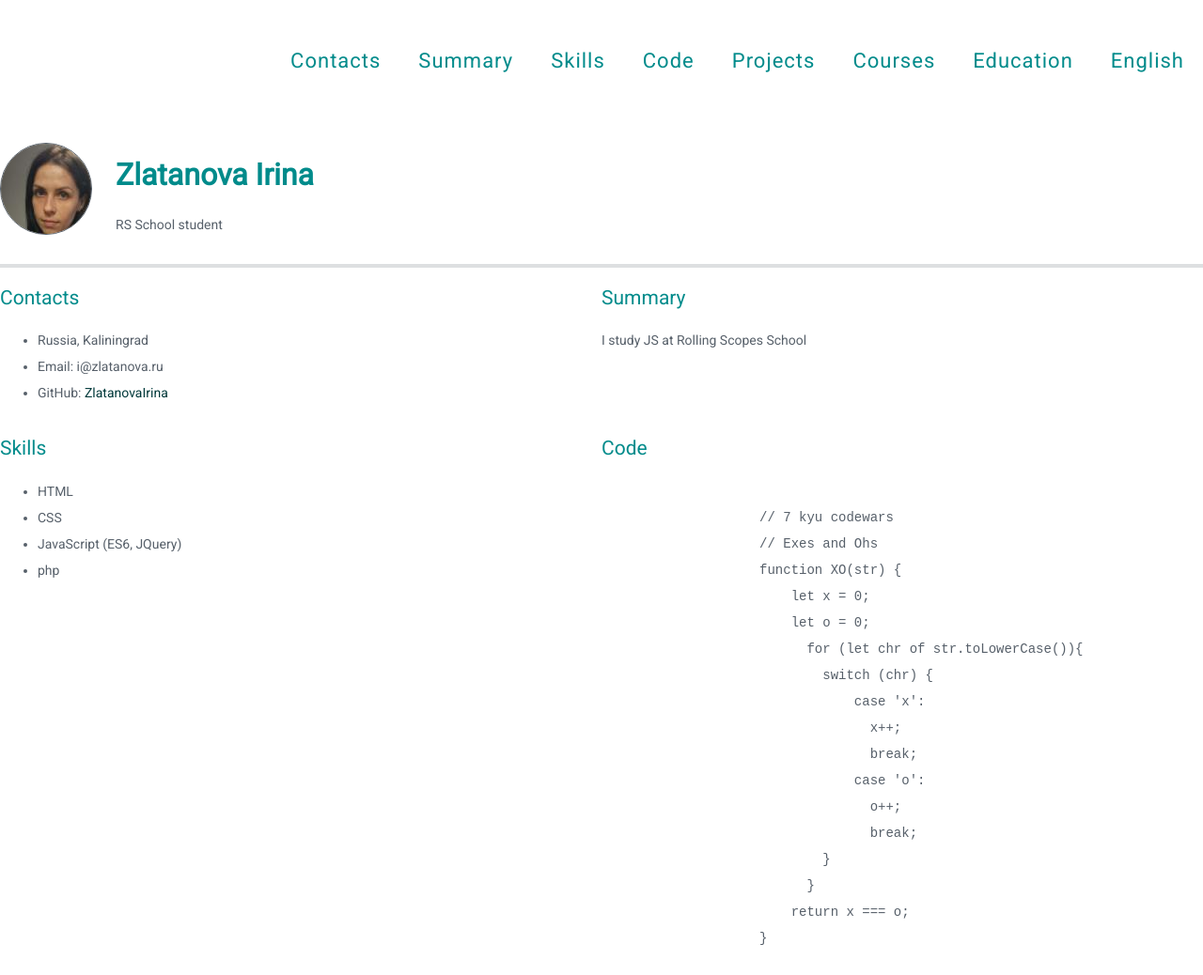
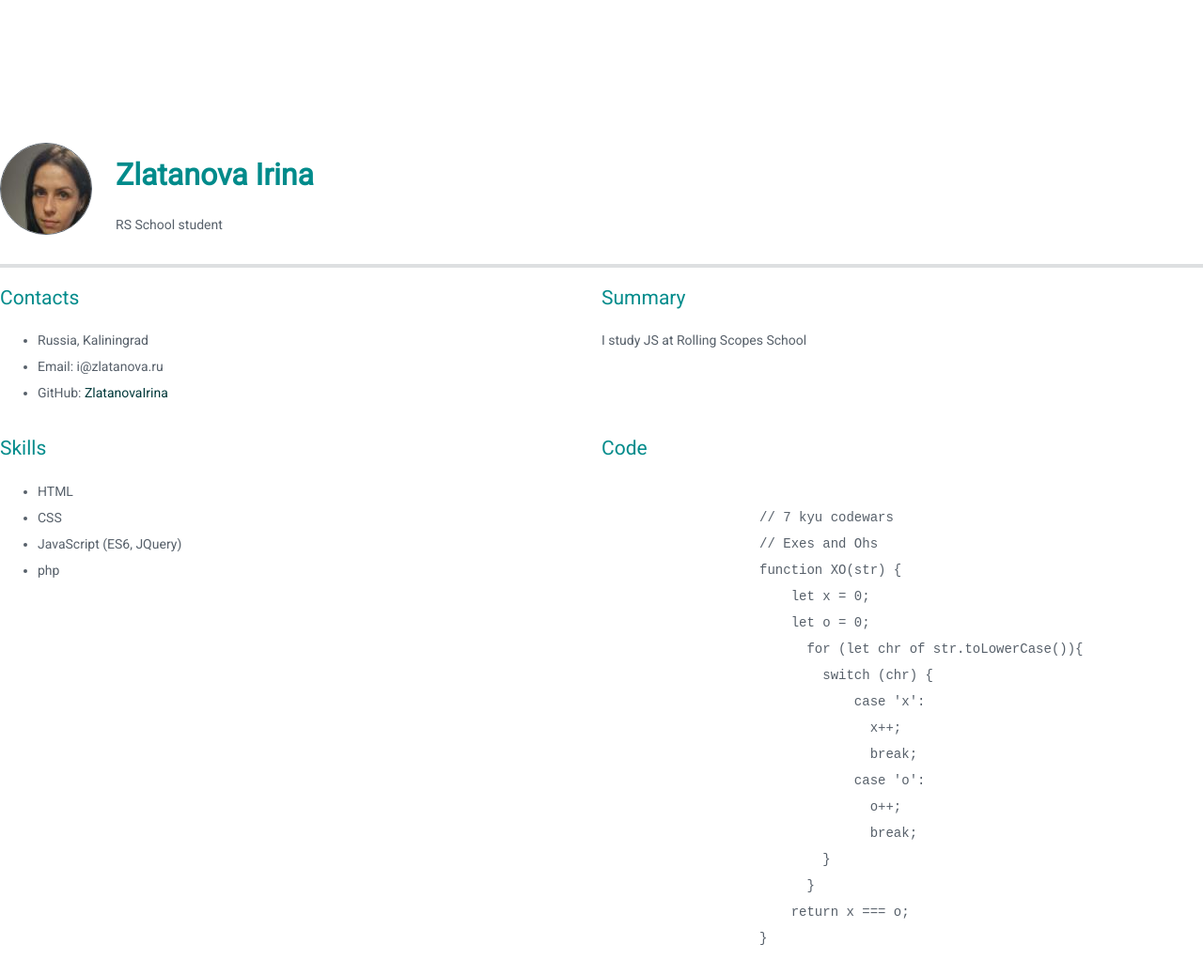
Before and after one commit to ZlatanovaIrina/rsschool-cv-stage0, a plain HTML site: page index.html in a window 1280 px wide. Shown: the top 1038 px of the page at 94% size. Drawn offline with Linux system fonts and the light colour scheme.

Commit message:
feat: remove anchors

```diff
--- a/index.html
+++ b/index.html
@@ -18,14 +18,6 @@
         <div class="container">
             <nav class="nav">
                 <ul class="nav-list">
-                    <li class="nav-item"><a href="#contacts" class="nav-link">Contacts</a></li>
-                    <li class="nav-item"><a href="#summary" class="nav-link">Summary</a></li>
-                    <li class="nav-item"><a href="#skills" class="nav-link">Skills</a></li>
-                    <li class="nav-item"><a href="#code" class="nav-link">Code</a></li>
-                    <li class="nav-item"><a href="#projects" class="nav-link">Projects</a></li>
-                    <li class="nav-item"><a href="#courses" class="nav-link">Courses</a></li>
-                    <li class="nav-item"><a href="#education" class="nav-link">Education</a></li>
-                    <li class="nav-item"><a href="#english" class="nav-link">English</a></li>
                 </ul>
             </nav>
         </div>
```
